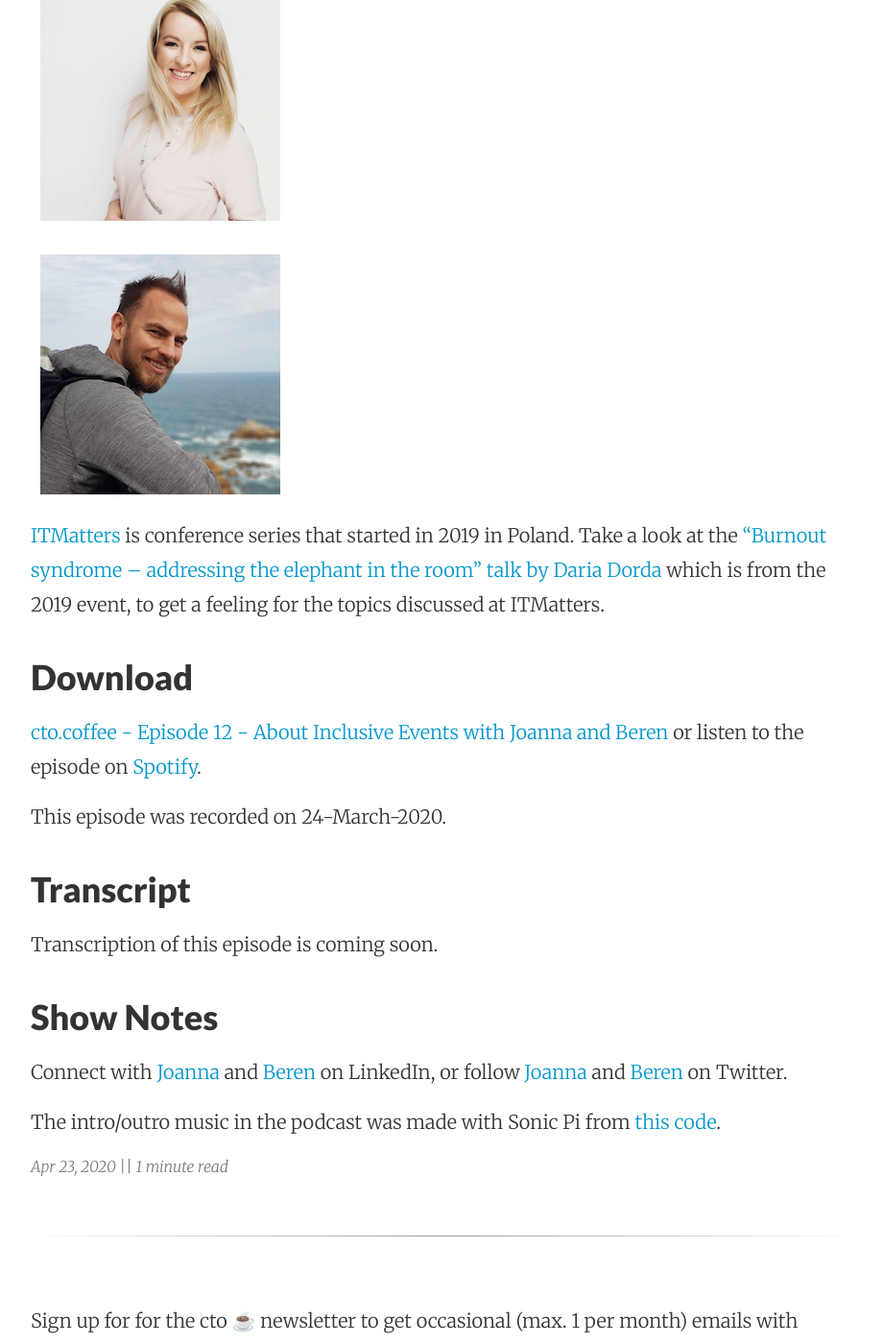
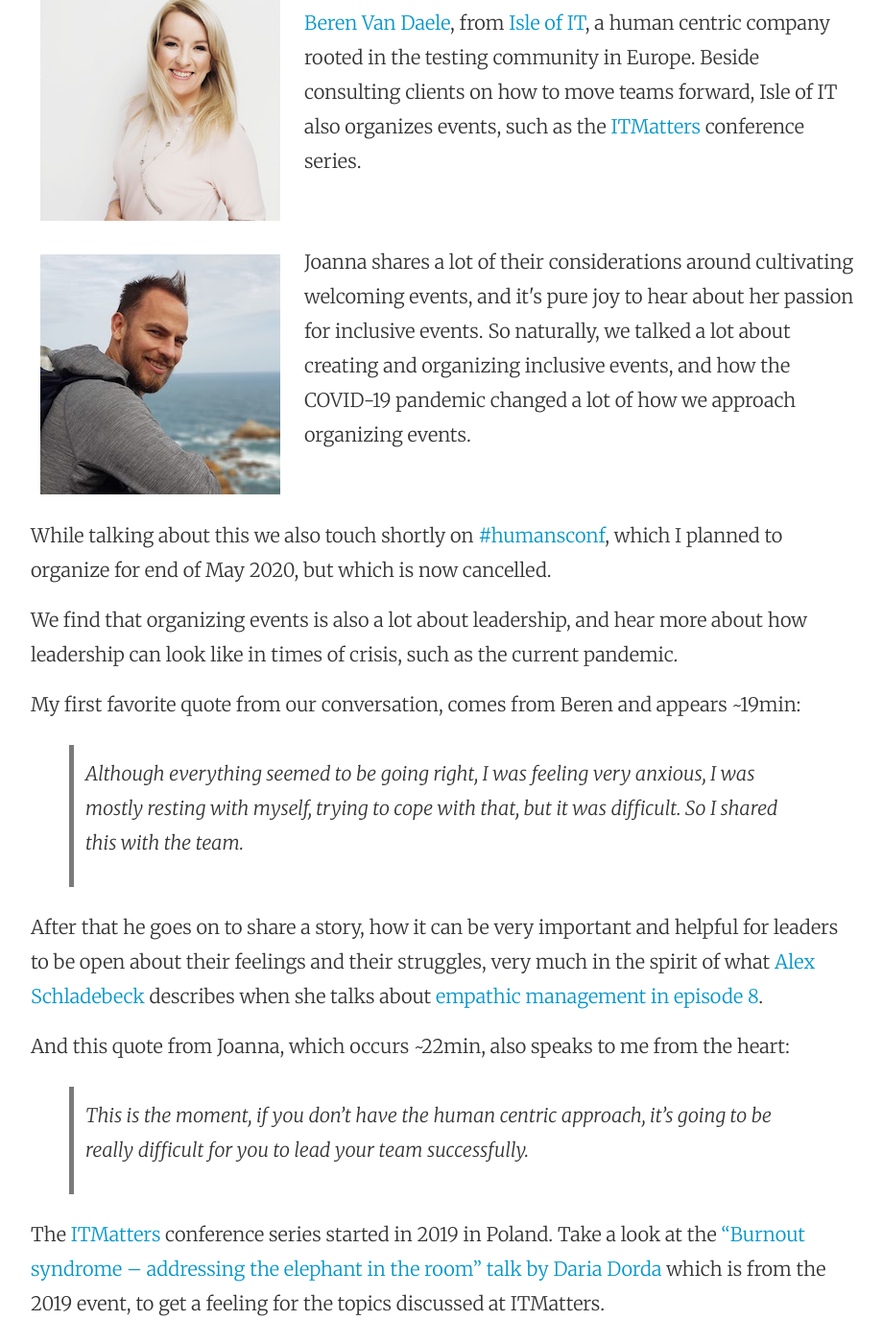
Before and after one commit to benjmin-r/cto.coffee, a Jekyll site: the page built from episodes/_posts/2020-04-23-ep12-inclusive-tech-events-with-joanna-and-beren.md, in a window 1280 px wide and 1400 px high, scrolled down 720 px. Shown: the whole window at 96% size, without its empty margins (176-1096 px from the left). Built offline with Jekyll 4.4.1, drawn with Linux system fonts in a browser that asks for light colours; nearby versions of some CDN libraries; some of the changed text lies outside the part shown.

Commit message:
finalizing episode 12

```diff
--- a/episodes/_posts/2020-04-23-ep12-inclusive-tech-events-with-joanna-and-beren.md
+++ b/episodes/_posts/2020-04-23-ep12-inclusive-tech-events-with-joanna-and-beren.md
@@ -4,11 +4,11 @@
 date: 2020-04-23
 permalink: /episodes/ep12-inclusive-events-with-joanna-and-beren/
 published: true
-summary: ""
-keywords: technology,cto,events,eventorganizing,diversity,inclusion,coronavirus
+summary: "In this episode I spoke with Joanna Moćko-Łazarewicz and Beren Van Daele, from Isle of IT, a human centric company rooted in the testing community in Europe and the organizers of the ITMatters conference series."
+keywords: technology,cto,events,eventorganizing,diversity,inclusion,coronavirus,covid19
 file: http://files.cto.coffee/ep12-inclusive-events-with-joanna-and-beren/cto.coffee-ep12-inclusive-events-with-joanna-and-beren.mp3
-duration: "46:57"
-length: "67666640"
+duration: "46:12"
+length: "66583093"
 explicit: "no"
 block: "no"
 ---
@@ -18,18 +18,33 @@
 
 <p>
   <img class="aboutimg" src="/static/img/ep12-joanna.jpg" />
+
+  In this episode I spoke with <a href="https://twitter.com/joanna_mocko">Joanna Moćko-Łazarewicz</a> and <a href="https://twitter.com/isleoftesting">Beren Van Daele</a>, from <a href="https://isleof.it/">Isle of IT</a>, a human centric company rooted in the testing community in Europe. Beside consulting clients on how to move teams forward, Isle of IT also organizes events, such as the <a href="https://itmatters.pl/">ITMatters</a> conference series.
 </p>
 <div style='clear: both;'></div>
 
 <p>
   <img class="aboutimg" src="/static/img/ep12-beren.jpg" />
 
+  Joanna shares a lot of their considerations around cultivating welcoming events, and it's pure joy to hear about her passion for inclusive events. So naturally, we talked a lot about creating and organizing inclusive events, and how the COVID-19 pandemic changed a lot of how we approach organizing events.
 </p>
 <div style='clear: both;'></div>
 
+While talking about this we also touch shortly on [#humansconf][humansconf], which I planned to organize for end of May 2020, but which is now cancelled.
 
+We find that organizing events is also a lot about leadership, and hear more about how leadership can look like in times of crisis, such as the current pandemic.
 
-[ITMatters][itmatters] is conference series that started in 2019 in Poland. Take a look at the ["Burnout syndrome – addressing the elephant in the room" talk by Daria Dorda][itm-talk] which is from the 2019 event, to get a feeling for the topics discussed at ITMatters.
+My first favorite quote from our conversation, comes from Beren and appears ~19min:
+
+> Although everything seemed to be going right, I was feeling very anxious, I was mostly resting with myself, trying to cope with that, but it was difficult. So I shared this with the team.
+
+After that he goes on to share a story, how it can be very important and helpful for leaders to be open about their feelings and their struggles, very much in the spirit of what [Alex Schladebeck][alex-twitter] describes when she talks about [empathic management in episode 8][episode8].
+
+And this quote from Joanna, which occurs ~22min, also speaks to me from the heart:
+
+> This is the moment, if you don't have the human centric approach, it's going to be really difficult for you to lead your team successfully.
+
+The [ITMatters][itmatters] conference series started in 2019 in Poland. Take a look at the ["Burnout syndrome – addressing the elephant in the room" talk by Daria Dorda][itm-talk] which is from the 2019 event, to get a feeling for the topics discussed at ITMatters.
 
 
 ### Download
@@ -38,13 +53,41 @@
 
 This episode was recorded on 24-March-2020.
 
+
 ### Transcript
 
 Transcription of this episode is coming soon.
 
+
 ### Show Notes
 
-Connect with [Joanna][joanna-linkedin] and [Beren][beren-linkedin] on LinkedIn, or follow [Joanna][joanna-twitter] and [Beren][beren-twitter] on Twitter.
+Connect with Joanna on [LinkedIn][joanna-linkedin] or [Twitter][joanna-twitter]. Of course, Beren is also present on [LinkedIn][beren-linkedin] and [Twitter][beren-twitter].
+
+_~5min_ The difficulty of organizing an event during a pandemic
+
+_~8min_ What it takes to organize an event around making connections
+
+_~11min_ Finding the right venue and creating an open space to exchange ideas
+
+_~13min_ Creating the right atmosphere and having the right speakers
+
+_~18min_ Creating a secure space within the company during COVID-19
+
+_~19min_ Caring for mental health and showing vulnerability as leader
+
+_~22min_ Encouraging leaders to talk about and focus on the human factor of work
+
+_~25min_ Discussing mindfulness and anxiety with employees
+
+_~27min_ Exploring virtual Open Space events
+
+_~33min_ Growing through difficult times, becoming self aware, and embracing differences
+
+_~35min_ How ITMatters helps companies improve their organization
+
+_~38min_ Beren's influence on others and making decisions on choosing the right team
+
+_~42min_ Finding balance in dealing with each other and working as a team during COVID-19
 
 
 The intro/outro music in the podcast was made with Sonic Pi from [this code][intro-music].
@@ -59,3 +102,6 @@
 [intro-music]: https://github.com/benjmin-r/music/blob/master/2017-12-04_cto.coffee-intro.rb
 [itmatters]: https://itmatters.pl/
 [itm-talk]: https://www.youtube.com/watch?v=t05VCUgrQ48n
+[episode8]: /episodes/ep08-empathic-management-with-alex-schladebeck
+[alex-twitter]: https://twitter.com/alex_schl
+[humansconf]: https://humansconf.org
```
